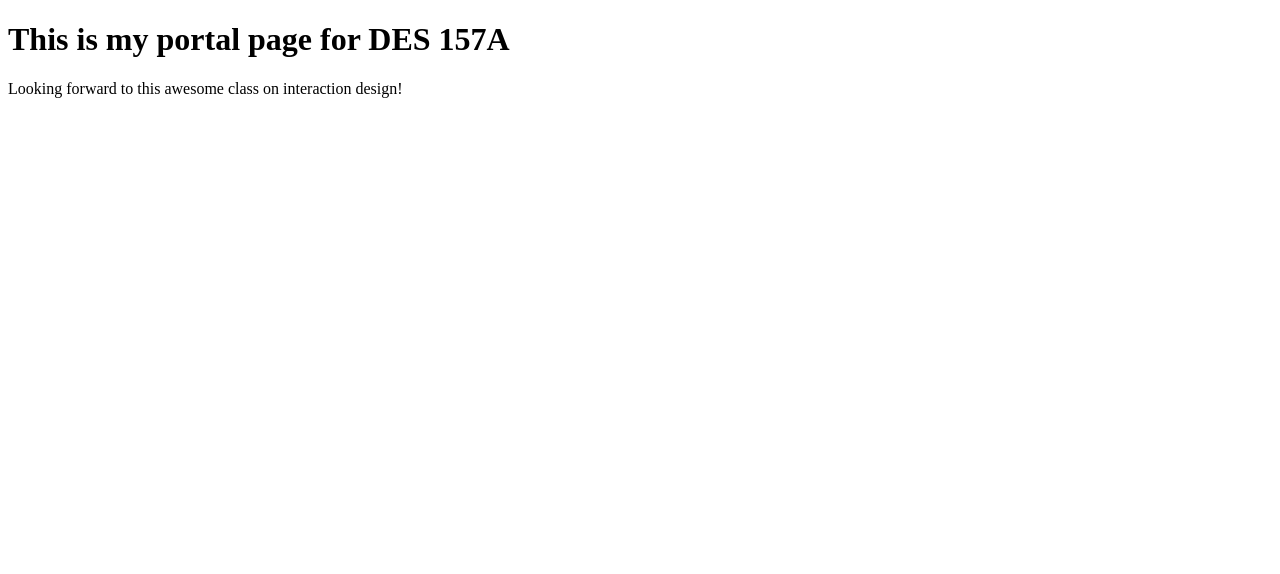
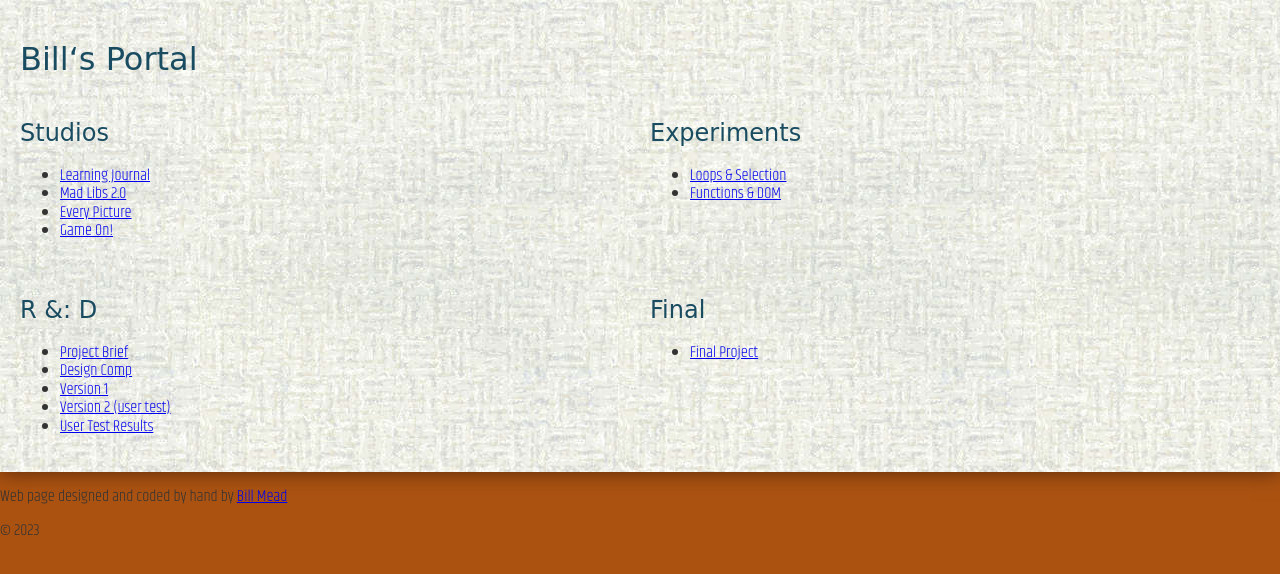
Before and after one commit to wmmeaducd/des157a-2023, a plain HTML site: page index.html in a window 1280 px wide. Drawn offline with nearby package versions, Linux system fonts and the light colour scheme; a web font is replaced by a local one.

Commit message:
basic html and css

```diff
--- a/index.html
+++ b/index.html
@@ -3,10 +3,62 @@
 <head>
     <meta charset="UTF-8">
     <meta name="viewport" content="width=device-width, initial-scale=1.0">
-    <title>DES 157A Portal Page</title>
+    <title>Bill's DES 157A Portal Page</title>
+
+    <!-- Normalize Script -->
+    <link rel="stylesheet" href="https://cdnjs.cloudflare.com/ajax/libs/normalize/8.0.1/normalize.min.css" integrity="sha512-NhSC1YmyruXifcj/KFRWoC561YpHpc5Jtzgvbuzx5VozKpWvQ+4nXhPdFgmx8xqexRcpAglTj9sIBWINXa8x5w==" crossorigin="anonymous" referrerpolicy="no-referrer" />
+
+    <!-- Google Fonts -->
+    <link rel="preconnect" href="https://fonts.googleapis.com">
+    <link rel="preconnect" href="https://fonts.gstatic.com" crossorigin>
+    <link href="https://fonts.googleapis.com/css2?family=Khand:wght@300;500&family=Sedgwick+Ave+Display&display=swap" rel="stylesheet">
+
+    <!-- My Styles -->
+    <link href="styles.css" rel="stylesheet">
 </head>
 <body>
-    <h1>This is my portal page for DES 157A</h1>
-    <p>Looking forward to this awesome class on interaction design!</p>
+    <div id="page">
+        <header>
+            <h1>Bill&lsquo;s Portal</h1>
+        </header>
+        <main>
+            <section>
+                <h2>Studios</h2>
+                <ul>
+                    <li><a href="#">Learning Journal</a></li>
+                    <li><a href="#">Mad Libs 2.0</a></li>
+                    <li><a href="#">Every Picture</a></li>
+                    <li><a href="#">Game On!</a></li>
+                </ul>
+            </section>
+            <section>
+                <h2>Experiments</h2>
+                <ul>
+                    <li><a href="#">Loops &amp; Selection</a></li>
+                    <li><a href="#">Functions &amp; DOM</a></li>
+                </ul>
+            </section>
+            <section>
+                <h2>R &amp: D</h2>
+                <ul>
+                    <li><a href="#">Project Brief</a></li>
+                    <li><a href="#">Design Comp</a></li>
+                    <li><a href="#">Version 1</a></li>
+                    <li><a href="#">Version 2 (user test)</a></li>
+                    <li><a href="#">User Test Results</a></li>
+                </ul>
+            </section>
+            <section>
+                <h2>Final</h2>
+                <ul>
+                    <li><a href="#">Final Project</a></li>
+                </ul>
+            </section>
+        </main>
+    </div>
+    <footer>
+        <p>Web page designed and coded by hand by <a href="mailto:&#119;&#109;&#109;&#101;&#097;&#100;&#064;&#117;&#099;&#100;&#097;&#118;&#105;&#115;&#046;&#101;&#100;&#117;">Bill Mead</a></p>
+        <p>&copy; 2023</p>
+    </footer>
 </body>
 </html>
--- /dev/null
+++ b/styles.css
@@ -0,0 +1,25 @@
+body {
+    font-family: 'Khand', sans-serif;
+    font-weight: 300;
+    color: #333;
+    background: #AB5211;
+}
+
+#page {
+    background: url(images/papercloseup.jpg);
+    position: relative;
+    padding: 20px;
+    box-shadow: 0 0 20px rgba(0, 0, 0, 0.5)  ;
+}
+
+h1, h2 {
+    font-family: 'Sedgwick Ave Display', cursive;
+    font-weight: 400;
+    color: #1A4C61;
+}
+
+main {
+    display: grid;
+    grid-template-columns: 1fr 1fr;
+    gap: 20px;
+}
```
Also changed, not shown: images/papercloseup.jpg (added), images/splatter1.svg (added), images/splatter2.svg (added), images/splatter3.svg (added), images/splatter4.svg (added).
